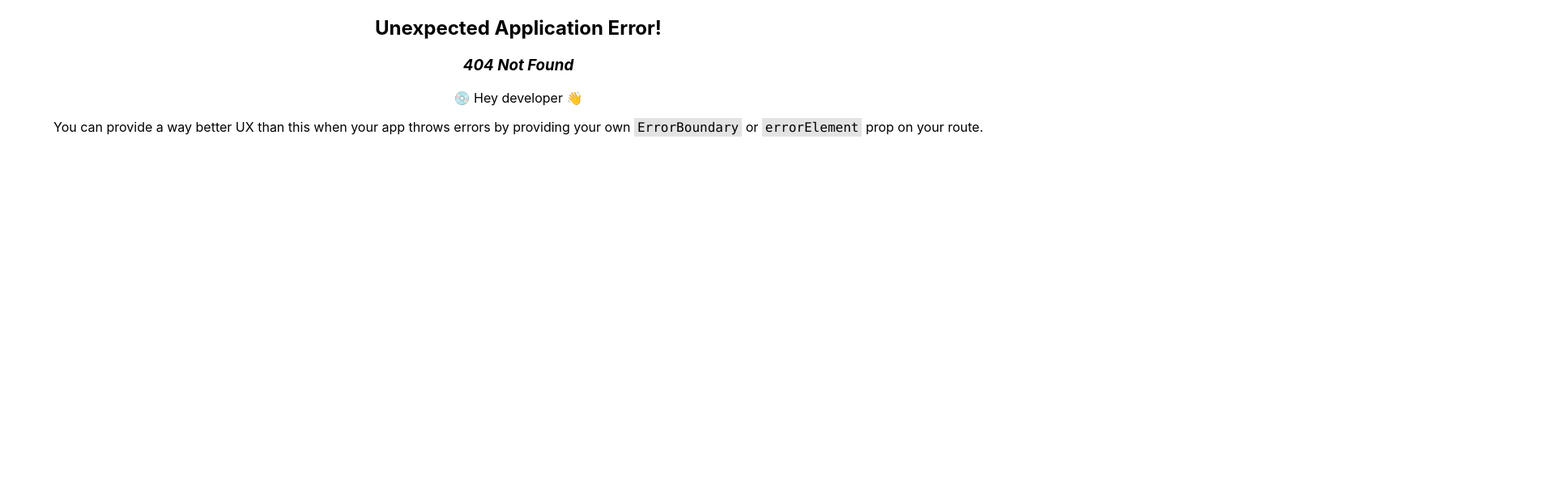
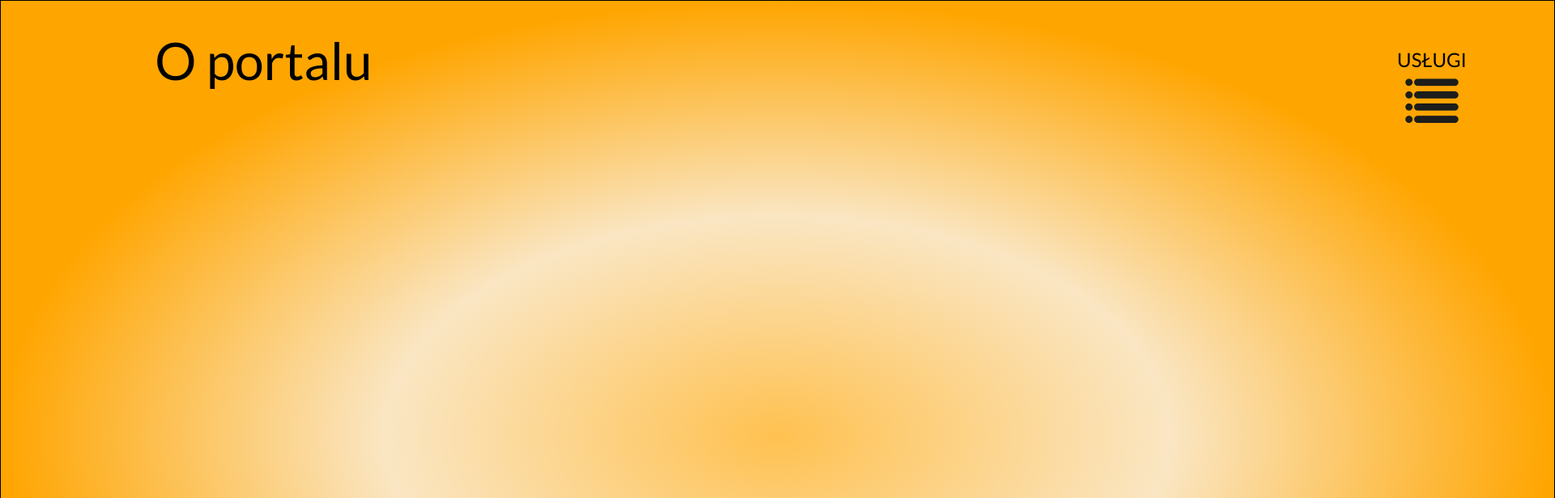
Before and after one commit to Piotr-44/prge_projekt_ps, a React (Create React App) app: page /about in a window 1280 px wide. Before the commit this address had no page. Shown: the top 616 px of the page at 81% size, 1920 px wide, since content can reach past the window. Built offline with nearby package versions, Linux system fonts and the light colour scheme.

Commit message:
wip_template

```diff
--- a/src/App.js
+++ b/src/App.js
@@ -7,6 +7,7 @@ import Map_employee from "./components/map_employees/Map_employee";
 import Station_list from "./components/dashboard_med_station_list/Station_list";
 import Incident_list from "./components/dashboard_incidents_list/Incident_list";
 import Employee_list from "./components/dashboard_employees_list/Employee_list";
+import About from "./components/about/About";
 import { RouterProvider, createBrowserRouter } from "react-router-dom";
 import React from "react";
 
@@ -43,6 +44,10 @@ const router = createBrowserRouter([
     path: "/dashboard_employees_list",
     element: <Employee_list />,
   },
+  {
+    path: "/about",
+    element: <About />,
+  },
 ]);
 
 function App() {
--- /dev/null
+++ b/src/components/about/About.css
@@ -0,0 +1,31 @@
+.about_title {
+  position: absolute;
+  width: 269px;
+  height: 77px;
+  left: 190px;
+  top: 35px;
+
+  font-family: "Lato";
+  font-style: normal;
+  font-weight: 400;
+  font-size: 64px;
+  line-height: 77px;
+
+  color: #000000;
+}
+
+.portal_details {
+  position: absolute;
+  width: 1400px;
+  height: 2327px;
+  left: 260px;
+  top: 176px;
+
+  font-family: "Lato";
+  font-style: normal;
+  font-weight: 400;
+  font-size: 36px;
+  line-height: 43px;
+
+  color: #000000;
+}
--- /dev/null
+++ b/src/components/about/About.js
@@ -0,0 +1,23 @@
+import React from "react";
+import "./About.css";
+import Services_icon from "../tmp/services_shortcut.png";
+import { Link } from "react-router-dom";
+
+function About() {
+  return (
+    <div>
+      <div className="backgr">
+        <div className="about_title">O portalu</div>
+        <div className="services_return">
+          USŁUGI
+          <Link to="/services">
+            <img className="services_icon" src={Services_icon}></img>
+          </Link>
+        </div>
+        <div className="portal_details"></div>
+      </div>
+    </div>
+  );
+}
+
+export default About;
--- a/src/components/home/Home.css
+++ b/src/components/home/Home.css
@@ -49,6 +49,11 @@
   color: #000000;
 }
 
+.about:hover {
+  color: #000000;
+  text-shadow: 2px 2px 8px #ffffff;
+}
+
 .ambulance {
   position: absolute;
   left: 50px;
--- a/src/components/home/Home.js
+++ b/src/components/home/Home.js
@@ -14,7 +14,9 @@ function Home() {
             Strona internetowa z interaktywną mapą stacji pogotowia, incydentów
             oraz pracowników.
           </div>
-          <div className="about">O portalu</div>
+          <Link to="/about">
+            <div className="about">O portalu</div>
+          </Link>
           <Link to="/services">
             <button className="btn">START</button>
           </Link>
```
Also changed, not shown: src/components/dashboard_employees_view/View_employee.css (added), src/components/dashboard_employees_view/View_employee.js (added).
